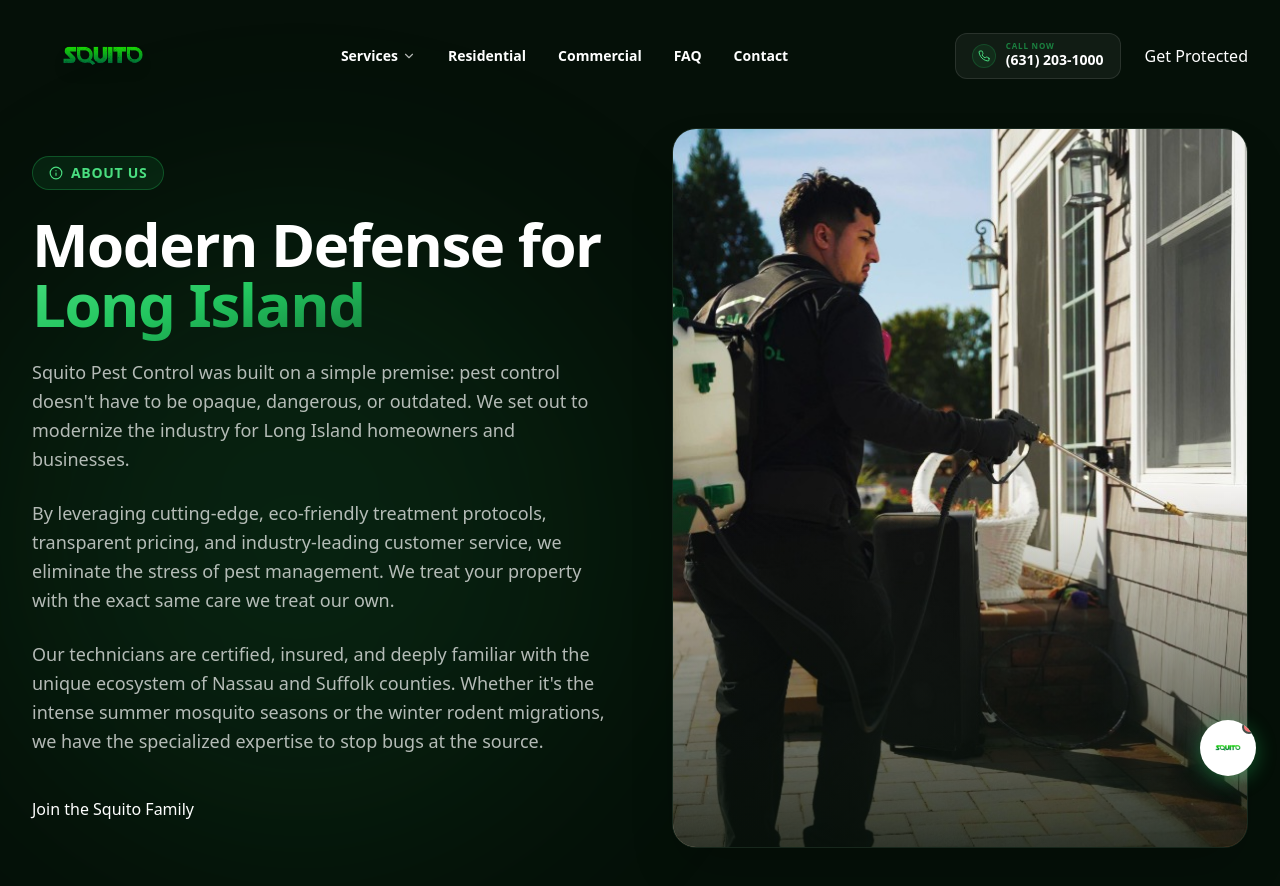
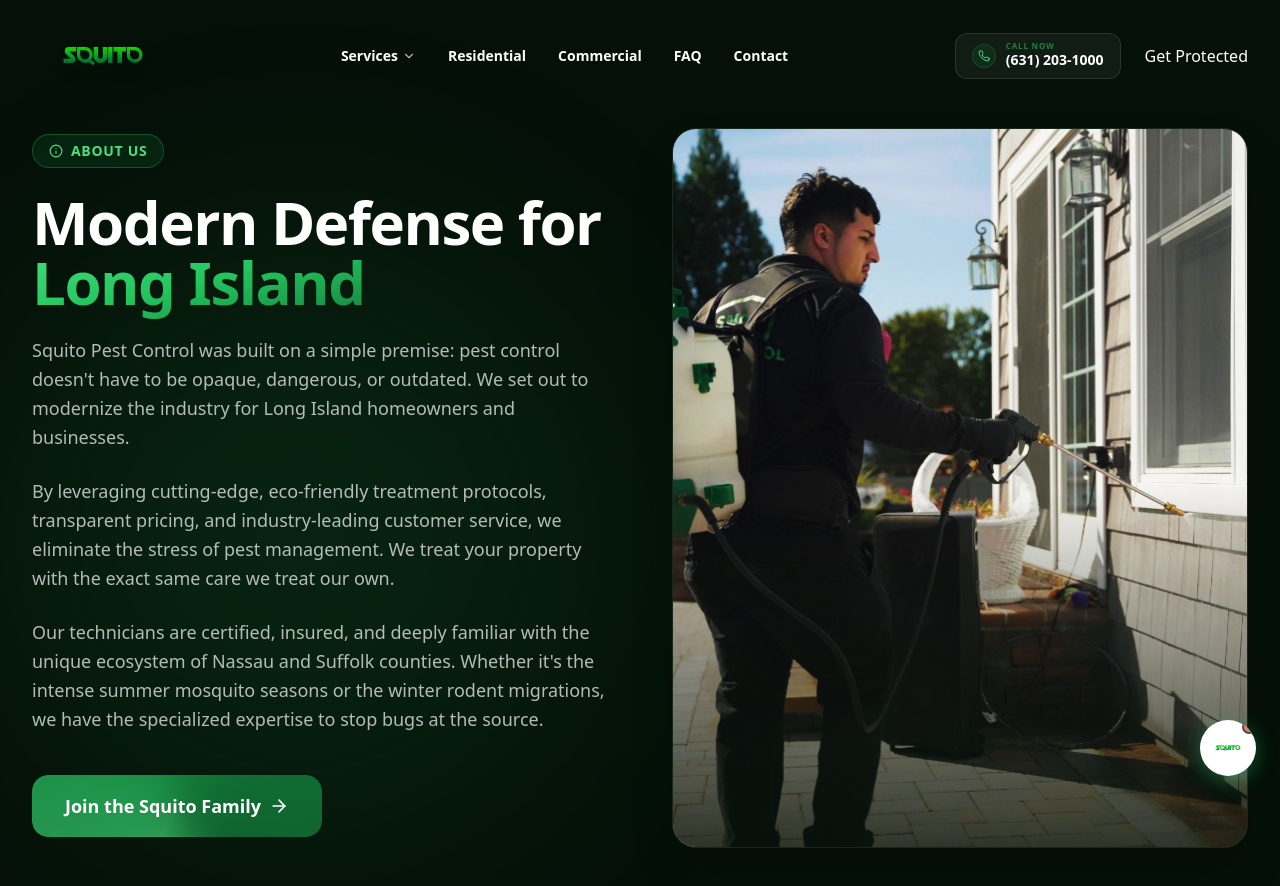
Before and after one commit to squitopest/Squito-Pest-Control, a Next.js app: page /about in a window 1280 px wide. Shown: the top 886 px of the page. Built offline with nearby package versions, Linux system fonts and the light colour scheme.

Commit message:
About page: Link Join family button to plans and add animation

```diff
--- a/src/app/about/page.tsx
+++ b/src/app/about/page.tsx
@@ -1,4 +1,4 @@
-import { Info } from "lucide-react";
+import { Info, ArrowRight } from "lucide-react";
 import Link from "next/link";
 
 export const metadata = {
@@ -34,9 +34,22 @@
               </div>
 
               <div className="mt-10">
-                 <Link href="/book" className="btn-primary">
-                    Join the Squito Family
+                 <Link href="/plans" className="group relative overflow-hidden rounded-2xl p-[1px] focus:outline-none inline-block">
+                   <span
+                     className="absolute inset-0 rounded-2xl opacity-70 group-hover:opacity-100 transition-opacity duration-500"
+                     style={{
+                       background: "conic-gradient(from var(--angle, 0deg), #22c55e, #16a34a, #15803d, #4ade80, #22c55e)",
+                       animation: "spin-border 3s linear infinite",
+                     }}
+                   />
+                   <span className="relative flex items-center justify-center gap-2 px-8 py-4 rounded-2xl bg-surface/90 backdrop-blur-xl font-bold text-lg text-white transition-all duration-300 group-hover:bg-green-500/10">
+                     Join the Squito Family <ArrowRight size={20} className="group-hover:translate-x-1 transition-transform" />
+                   </span>
                  </Link>
+                 <style>{`
+                   @property --angle { syntax: '<angle>'; initial-value: 0deg; inherits: false; }
+                   @keyframes spin-border { to { --angle: 360deg; } }
+                 `}</style>
               </div>
            </div>
 
```
